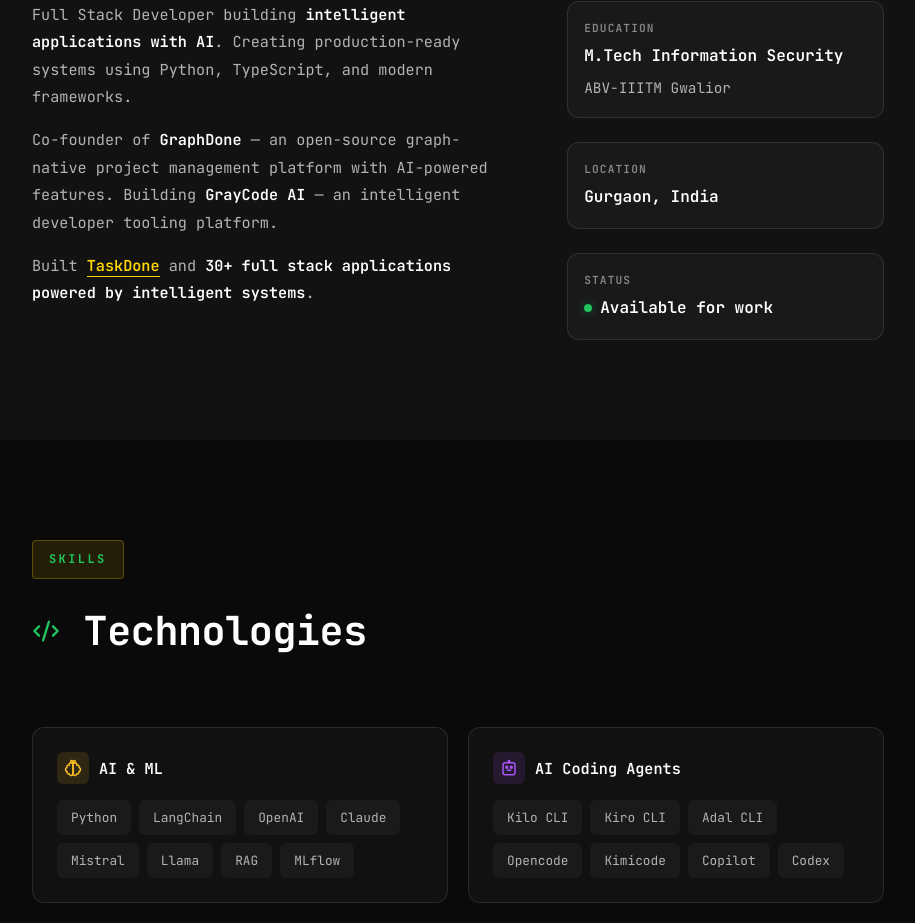
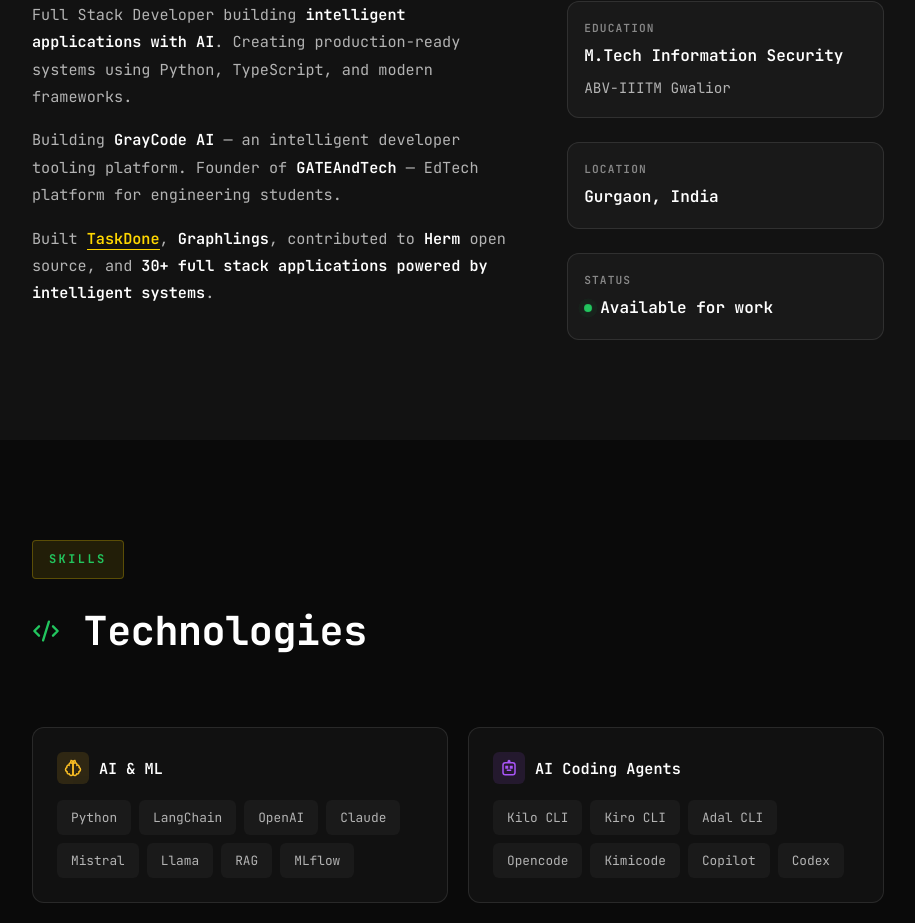
Before and after one commit to Patel230/portfolio, a Vue app: page / in a window 1280 px wide. Shown: the part 3035-3958 px from the top of the page, without its empty margins (182-1097 px from the left). Built offline with nearby package versions, Linux system fonts and the light colour scheme.

Commit message:
content: update About — remove GraphDone, add GATEAndTech, Graphlings, Herm

```diff
--- a/src/sections/AboutSection.vue
+++ b/src/sections/AboutSection.vue
@@ -13,17 +13,17 @@
             Creating production-ready systems using Python, TypeScript, and modern frameworks.
           </p>
           <p>
-            Co-founder of
-            <strong>GraphDone</strong>
-            — an open-source graph-native project management platform with AI-powered features.
             Building <strong>GrayCode AI</strong> — an intelligent developer tooling platform.
+            Founder of <strong>GATEAndTech</strong> — EdTech platform for engineering students.
           </p>
           <p>
             Built
             <a href="https://taskdone.gateandtech.in/" target="_blank" rel="noopener noreferrer"
               ><strong>TaskDone</strong></a
-            >
-            and <strong>30+ full stack applications powered by intelligent systems</strong>.
+            >,
+            <strong>Graphlings</strong>, contributed to
+            <strong>Herm</strong> open source, and
+            <strong>30+ full stack applications powered by intelligent systems</strong>.
           </p>
         </div>
         <aside class="about-info" aria-label="Personal Information">
```
